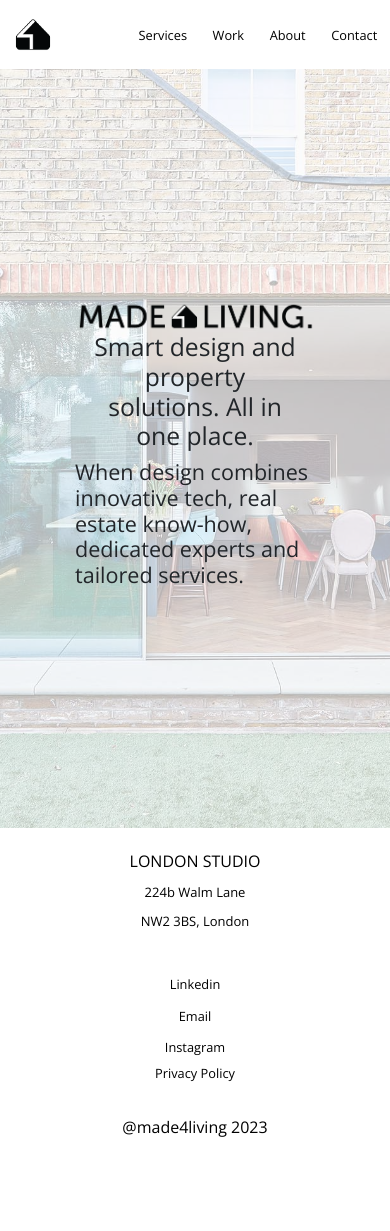
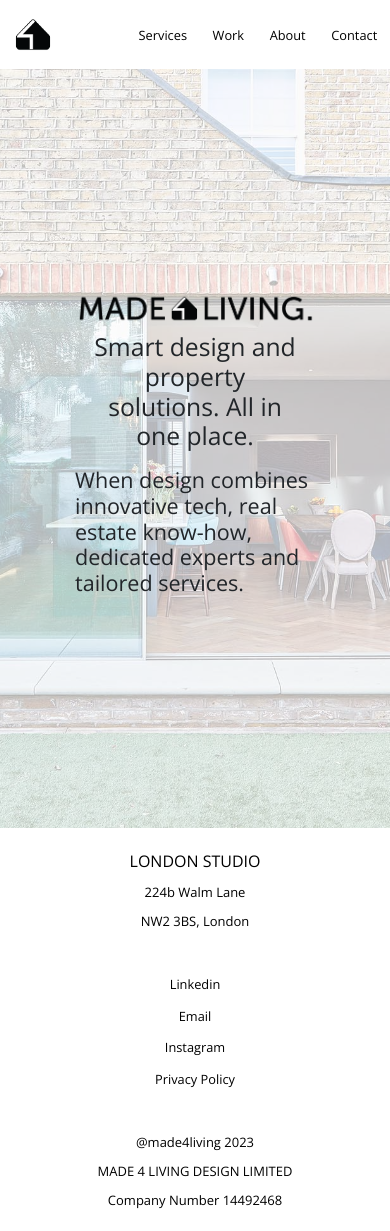
Before and after one commit to russodelsur/made4living, a React (Create React App) app: page / in a window 390 px wide. Before the commit the page ends 1155 px from the top, so only its background shows below. Built offline with nearby package versions, Linux system fonts and the light colour scheme; a web font is replaced by a local one.

Commit message:
services des onhover

```diff
--- a/src/App.css
+++ b/src/App.css
@@ -9,7 +9,8 @@
 font-family: 'Gafata', sans-serif;  */
 }
 
-h3,h2,h5 {
+h3,h2,h4,h5 {
+  margin-top: .5rem !important;
   justify-content: center;
   text-justify: center;
 }
@@ -53,6 +54,26 @@
   text-align: justify;
   padding: 0rem;
 
+}
+
+.container-services-description{
+  height: 100% !important;
+  width: 100%;
+  position: absolute !important;
+  z-index: 5;
+  display: none;
+  opacity: 0%;
+  transition: 1s;
+}
+
+.para-services{
+padding: 1rem;
+font-size: .9rem;
+}
+
+.container-services-description:hover {
+  display: block;
+  opacity: 100%;
 }
 
 .logo-image{
@@ -208,14 +229,13 @@
 }
 
 p {
-  text-align: right;
   margin: auto !important;
   padding: 1rem;
   font-size: 1rem;
   color: black;
   text-decoration: none;
   flex-grow: 8;
-  width: 20rem;
+
 }
 
 a {
@@ -273,6 +293,13 @@
   text-align: right;
 }
 
+@media screen and (max-width: 1400px) {
+.para-services{
+  padding: .2rem;
+  font-size: .7rem;
+  }
+}
+
 @media screen and (max-width: 900px) {
   .logo{
     height: 2.5rem;
@@ -311,29 +338,13 @@
 }
 
 @media screen and (max-width: 600px) {
-  .logo{
-    height: 2.5rem;
-  }
   .container{
     max-width: 100% !important;
     padding-right: 1rem !important;
     padding-left: 1rem !important;
   }
-  .container-aboutus{
-    width: 100% !important;
-  }
-  .container-contactus{
-    flex-direction: column;
-  }
-  .service-title {
-    padding: .5rem;
-    text-align: center;
-  }
   footer {
     flex-direction: column;
-  }
-  p {
-    width: 100%;
   }
   a{
     font-size: .8rem;
@@ -342,11 +353,18 @@
     padding: .4rem;
   }
   .privacy-button{
-    padding: 0rem !important;
+    padding: 0.4rem !important;
     font-size: .8rem;
   }
-  ul {
-    padding: 0rem;
-    padding-left: 0rem !important;
+}
+@media screen and (max-width: 300px) {
+  a{
+    font-size: .7rem;
+  }
+  li {
+    padding: .2rem;
+  }
+  .privacy-button{
+    font-size: .7rem;
   }
 }
--- a/src/components/Footer.js
+++ b/src/components/Footer.js
@@ -22,7 +22,11 @@
           <a href="https://www.instagram.com/m4living/" target={"blank"}>Instagram</a>
           <button className="privacy-button" onClick={function Clicked(){console.log("clicked"); navigate("/privacy-policy")} }> Privacy Policy </button>
         </ul>
-        <p>@made4living {year}</p>
+        <ul className="address">
+        <p className="light-text">@made4living {year}</p>
+        <p className="light-text">MADE 4 LIVING DESIGN LIMITED</p>
+        <p className="light-text">Company Number 14492468</p>
+        </ul>
       </footer>
     );
 }
--- a/src/components/pages/Services.js
+++ b/src/components/pages/Services.js
@@ -10,10 +10,13 @@
                     {services.services.map((service, index) => (
                     <Col key={index} index={index}>
                         <Card className='card-service'>
-                        <Card.Img className='service-image' variant="top" src={require("../../img/"+service.image)} />
-                        <Card.Body>
-                            <Card.Title>{service.service}</Card.Title>
-                        </Card.Body>
+                            <Card className='container-services-description'>
+                                <p className='para-services'>{service.copy}</p>
+                            </Card>
+                            <Card.Img className='service-image' variant="top" src={require("../../img/"+service.image)} />
+                            <Card.Body>
+                                <Card.Title>{service.service}</Card.Title>
+                            </Card.Body>
                         </Card>
                     </Col>
                     ))}
--- a/src/data.json
+++ b/src/data.json
@@ -37,27 +37,33 @@
 ],
  "services": [ {
         "service": "House search and report",
-        "image": "housesearch.jpg"
+        "image": "housesearch.jpg",
+        "copy": "House Search and Report: Looking for your dream home or property can be overwhelming, which is why our team of real estate and design experts is here to help. We conduct a thorough search based on your requirements and provide you with a comprehensive report that includes all the details you need to make an informed decision. Additionally, we can accompany you to viewings and offer professional advice on how the property could be transformed and adjusted to your needs."
     },
     {
         "service": "Architectural Design",
-        "image": "arch.jpg"
+        "image": "arch.jpg",
+        "copy": "Architectural Design: We specialize in creating customized architectural designs that bring your vision to life. Our team of experienced architects works closely with you to understand your needs and preferences, and then uses their expertise to create a functional and aesthetically pleasing design."
     },
     {
         "service": "Interior design",
-        "image": "interiordesign.jpg"
+        "image": "interiordesign.jpg",
+        "copy": "Interior Design: Our interior design services are tailored to your unique style and preferences. We help you choose the right colors, materials, and furnishings to create a space that reflects your personality and meets your needs."
     },
     {
         "service": "3D visualization",
-        "image": "render.jpg"
+        "image": "render.jpg",
+        "copy": "3D Visualization: Our advanced 3D visualization software allows you to see your design concepts come to life before construction begins. We create realistic 3D models of your space, so you can visualize every detail and make any necessary changes to achieve your desired result."
     },
     {
         "service": "Bespoke furniture",
-        "image": "bespoke.jpg"
+        "image": "bespoke.jpg",
+        "copy": "Bespoke Furniture: Our bespoke furniture services provide you with unique, one-of-a-kind pieces that are designed specifically for your space. We work with skilled craftsmen to create custom furniture that is not only beautiful but also functional and durable."
     },
     {
         "service": "Built works professional consultancy",
-        "image": "professional.jpg"
+        "image": "professional.jpg",
+        "copy": "Built Works Professional Consultancy: We offer professional consultancy services to guide you throughout the entire construction process. Our team will work closely with you to ensure that your project is completed on time, within budget, and to your satisfaction. We can also help you find all the different professionals that may be required, such as solicitors, mortgage advisors, and moving companies, taking care of the entire process for you."
     }
 ]
 }
```
Also changed, not shown: src/components/pages/About.js (+1 -2 lines).
